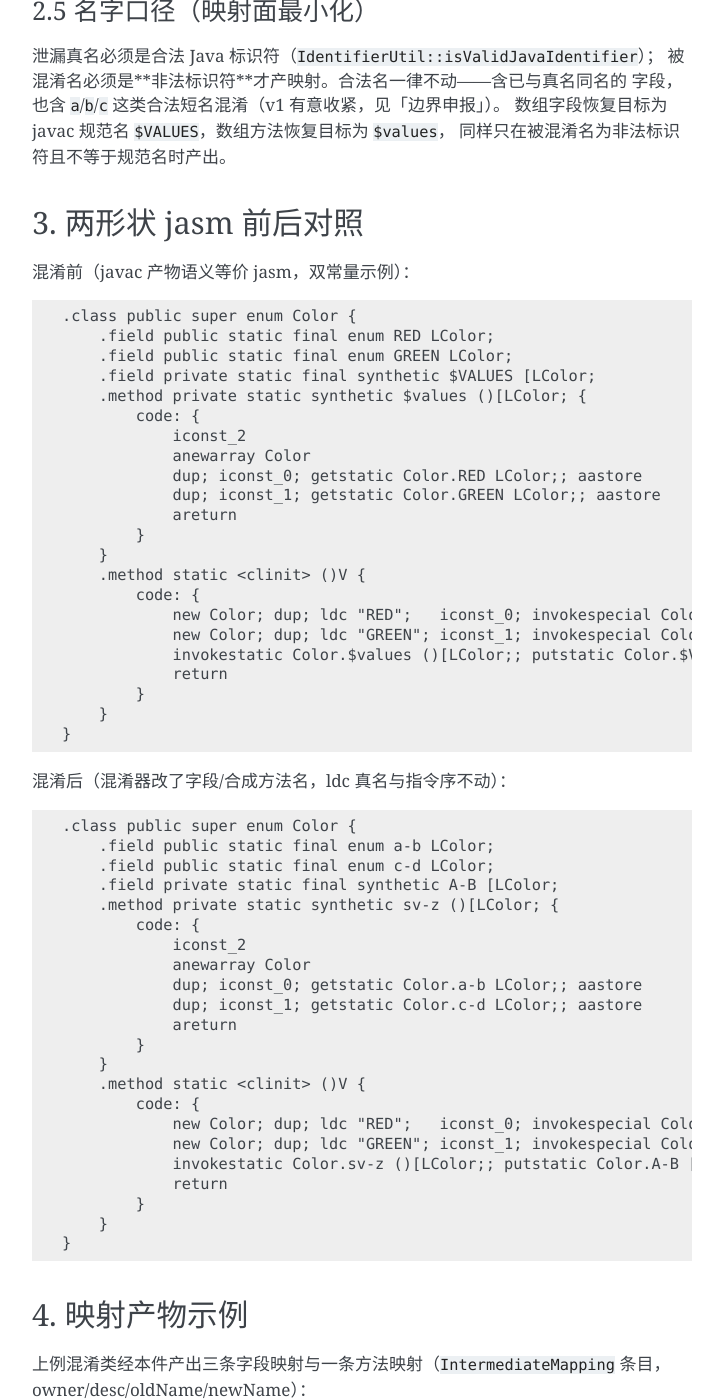
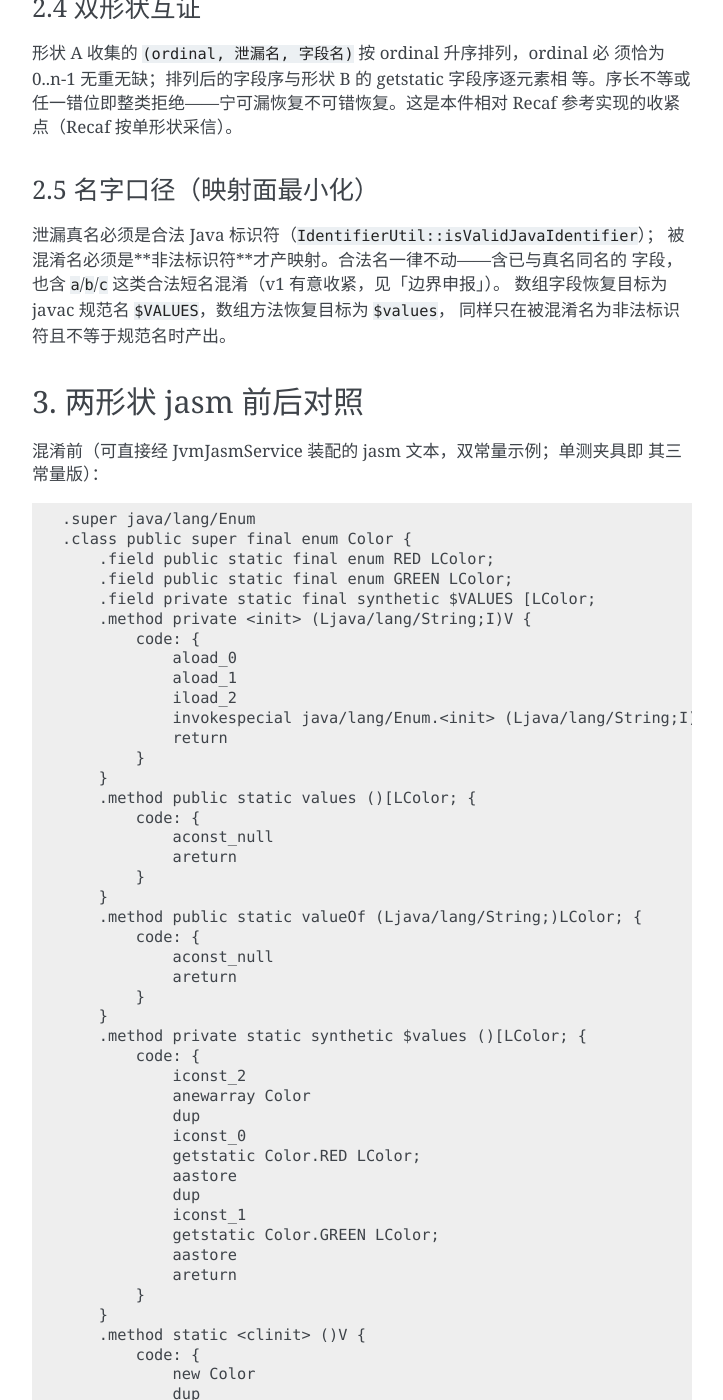
Before and after one commit to luiox/mjbase, a Sphinx documentation site: the page built from mjbase/doc/enum-name-restore-spec.rst, in a window 1280 px wide and 1400 px high, scrolled down 1819 px. Shown: the whole window, without its empty margins (388-1111 px from the left). Built offline with Sphinx 7.4.7, drawn with Linux system fonts in a browser that asks for light colours; some of the changed text lies outside the part shown.

Commit message:
test(pass): 枚举夹具改道 jasm 装配，弃手拼字节
按用户纠正替换已提交的手拼 classfile 夹具（FixtureBuilder 逐字节拼装，
已观察到拼错：valueOf 桥 desc 悬垂 string_view 使夹具在判据锚上整类拒，
而拒绝面碰巧全绿——手拼路径不可信）。夹具一律改经 JvmJasmService 从
jasm 文本装配（汇编器 frame 分析兜住不可验证栈形，Spec 夹具名
fail-loud）；夹具规格字符串成员改 std::string 根除借用视图悬垂类问题。
13 用例判据矩阵语义不变，形状契约探测改钉 jasm 装配产物；规格 §3
对照样例改为一行一指令的可装配 jasm 文本。

```diff
--- a/mjbase/doc/enum-name-restore-spec.rst
+++ b/mjbase/doc/enum-name-restore-spec.rst
@@ -64,9 +64,18 @@ clinit 内恰好一处 ``INVOKESTATIC <本类>.<数组方法> ()[L<本类>;``，
 
     ICONST_3
     ANEWARRAY <本类>
-    DUP; ICONST_0; GETSTATIC <本类>.<常量0> L<本类>; AASTORE
-    DUP; ICONST_1; GETSTATIC <本类>.<常量1> L<本类>; AASTORE
-    DUP; ICONST_2; GETSTATIC <本类>.<常量2> L<本类>; AASTORE
+    DUP
+    ICONST_0
+    GETSTATIC <本类>.<常量0> L<本类>;
+    AASTORE
+    DUP
+    ICONST_1
+    GETSTATIC <本类>.<常量1> L<本类>;
+    AASTORE
+    DUP
+    ICONST_2
+    GETSTATIC <本类>.<常量2> L<本类>;
+    AASTORE
     ARETURN
 
 调用位名字为 ``values`` 的位置混入公有桥，或出现第二处匹配，均整类病态拒。形状 B
@@ -92,28 +101,68 @@ Recaf 参考实现的收紧点（Recaf 按单形状采信）。
 3. 两形状 jasm 前后对照
 -----------------------
 
-混淆前（javac 产物语义等价 jasm，双常量示例）：
+混淆前（可直接经 JvmJasmService 装配的 jasm 文本，双常量示例；单测夹具即
+其三常量版）：
 
 .. code-block:: text
 
-    .class public super enum Color {
+    .super java/lang/Enum
+    .class public super final enum Color {
         .field public static final enum RED LColor;
         .field public static final enum GREEN LColor;
         .field private static final synthetic $VALUES [LColor;
+        .method private <init> (Ljava/lang/String;I)V {
+            code: {
+                aload_0
+                aload_1
+                iload_2
+                invokespecial java/lang/Enum.<init> (Ljava/lang/String;I)V
+                return
+            }
+        }
+        .method public static values ()[LColor; {
+            code: {
+                aconst_null
+                areturn
+            }
+        }
+        .method public static valueOf (Ljava/lang/String;)LColor; {
+            code: {
+                aconst_null
+                areturn
+            }
+        }
         .method private static synthetic $values ()[LColor; {
             code: {
                 iconst_2
                 anewarray Color
-                dup; iconst_0; getstatic Color.RED LColor;; aastore
-                dup; iconst_1; getstatic Color.GREEN LColor;; aastore
+                dup
+                iconst_0
+                getstatic Color.RED LColor;
+                aastore
+                dup
+                iconst_1
+                getstatic Color.GREEN LColor;
+                aastore
                 areturn
             }
         }
         .method static <clinit> ()V {
             code: {
-                new Color; dup; ldc "RED";   iconst_0; invokespecial Color.<init>(Ljava/lang/String;I)V; putstatic Color.RED LColor;
-                new Color; dup; ldc "GREEN"; iconst_1; invokespecial Color.<init>(Ljava/lang/String;I)V; putstatic Color.GREEN LColor;
-                invokestatic Color.$values ()[LColor;; putstatic Color.$VALUES [LColor;
+                new Color
+                dup
+                ldc "RED"
+                iconst_0
+                invokespecial Color.<init> (Ljava/lang/String;I)V
+                putstatic Color.RED LColor;
+                new Color
+                dup
+                ldc "GREEN"
+                iconst_1
+                invokespecial Color.<init> (Ljava/lang/String;I)V
+                putstatic Color.GREEN LColor;
+                invokestatic Color.$values ()[LColor;
+                putstatic Color.$VALUES [LColor;
                 return
             }
         }
@@ -123,24 +172,63 @@ Recaf 参考实现的收紧点（Recaf 按单形状采信）。
 
 .. code-block:: text
 
-    .class public super enum Color {
+    .super java/lang/Enum
+    .class public super final enum Color {
         .field public static final enum a-b LColor;
         .field public static final enum c-d LColor;
         .field private static final synthetic A-B [LColor;
+        .method private <init> (Ljava/lang/String;I)V {
+            code: {
+                aload_0
+                aload_1
+                iload_2
+                invokespecial java/lang/Enum.<init> (Ljava/lang/String;I)V
+                return
+            }
+        }
+        .method public static values ()[LColor; {
+            code: {
+                aconst_null
+                areturn
+            }
+        }
+        .method public static valueOf (Ljava/lang/String;)LColor; {
+            code: {
+                aconst_null
+                areturn
+            }
+        }
         .method private static synthetic sv-z ()[LColor; {
             code: {
                 iconst_2
                 anewarray Color
-                dup; iconst_0; getstatic Color.a-b LColor;; aastore
-                dup; iconst_1; getstatic Color.c-d LColor;; aastore
+                dup
+                iconst_0
+                getstatic Color.a-b LColor;
+                aastore
+                dup
+                iconst_1
+                getstatic Color.c-d LColor;
+                aastore
                 areturn
             }
         }
         .method static <clinit> ()V {
             code: {
-                new Color; dup; ldc "RED";   iconst_0; invokespecial Color.<init>(Ljava/lang/String;I)V; putstatic Color.a-b LColor;
-                new Color; dup; ldc "GREEN"; iconst_1; invokespecial Color.<init>(Ljava/lang/String;I)V; putstatic Color.c-d LColor;
-                invokestatic Color.sv-z ()[LColor;; putstatic Color.A-B [LColor;
+                new Color
+                dup
+                ldc "RED"
+                iconst_0
+                invokespecial Color.<init> (Ljava/lang/String;I)V
+                putstatic Color.a-b LColor;
+                new Color
+                dup
+                ldc "GREEN"
+                iconst_1
+                invokespecial Color.<init> (Ljava/lang/String;I)V
+                putstatic Color.c-d LColor;
+                invokestatic Color.sv-z ()[LColor;
+                putstatic Color.A-B [LColor;
                 return
             }
         }
@@ -212,7 +300,8 @@ Recaf 参考实现的收紧点（Recaf 按单形状采信）。
 7. 测试面
 ---------
 
-``test/unittest/pass/enum_name_restorer_test.cpp``：手拼夹具全矩阵（全形状
-恢复、正名/合法短名两态不动、六路拒绝面、幂等二跑、注册挂名、字节零改动）。
+``test/unittest/pass/enum_name_restorer_test.cpp``：jasm 装配夹具全矩阵
+（JvmJasmService 汇编、汇编器 frame 分析拒收不可验证栈形；全形状恢复、
+正名/合法短名两态不动、六路拒绝面、幂等二跑、注册挂名、字节零改动）。
 ``test/unittest/pass/enum_name_restorer_jvm_test.cpp``：javac 真产物硬验收
 （正名零映射 → remapper 混淆态反演断言 → 映射经 remapper 应用复原字段名）。
```
Also changed, not shown: 1 other file.
